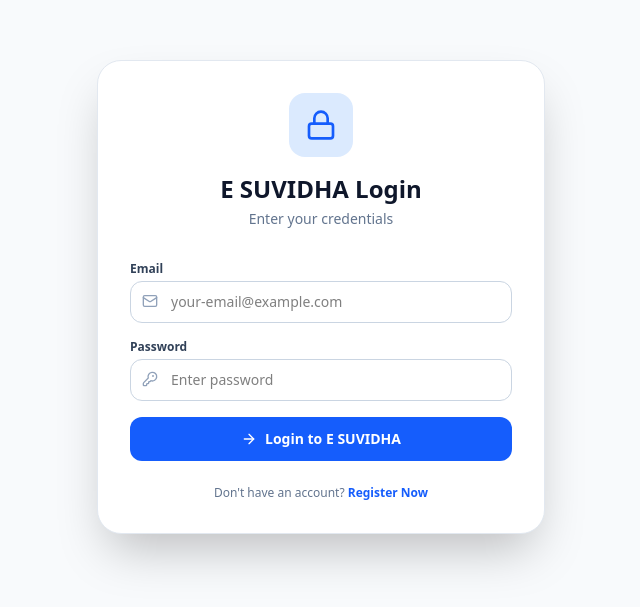
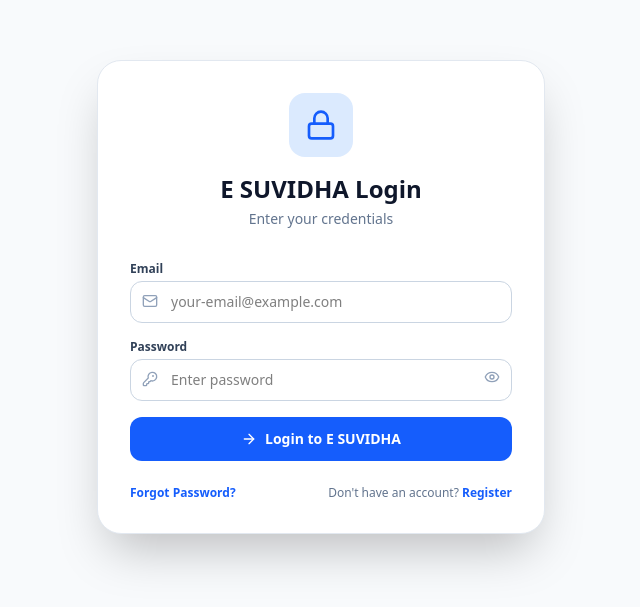
Before and after one commit to pankaj34540/999tools, a React (Vite) app: page /e-suvidha in a window 1280 px wide. Shown: the part 103-710 px from the top of the page, without its empty margins (319-959 px from the left). Built offline with nearby package versions, Linux system fonts and the light colour scheme; no server answers; the database is empty.

Commit message:
Enhance login with password reset and input trimming
Added password reset functionality and improved error handling. Updated login process to trim email and password inputs.

```diff
--- a/src/pages/ESuvidhaPage.tsx
+++ b/src/pages/ESuvidhaPage.tsx
@@ -1,103 +1,64 @@
 import React, { useState } from 'react';
 import { useApp } from '../context/AppContext';
 import ESuvidhaPortal from '../components/esuvidha/ESuvidhaPortal';
-import { Lock, Mail, KeyRound, Loader2, ArrowRight, ShieldCheck, CreditCard } from 'lucide-react';
-import { signInWithEmailAndPassword } from 'firebase/auth';
-import { auth } from '../config/firebase';
+import { Lock, Mail, KeyRound, Loader2, ArrowRight, ShieldCheck, CreditCard, Eye, EyeOff } from 'lucide-react';
+import { signInWithEmailAndPassword, sendPasswordResetEmail } from 'firebase/auth';
+import { auth, db } from '../config/firebase';
 import { doc, updateDoc } from 'firebase/firestore';
-import { db } from '../config/firebase';
 
 const ESuvidhaPage: React.FC = () => {
   const { currentUser, showNotification } = useApp();
 
-  // Login State
   const [email, setEmail] = useState('');
   const [password, setPassword] = useState('');
+  const [showPassword, setShowPassword] = useState(false);
   const [loading, setLoading] = useState(false);
   const [errorMsg, setErrorMsg] = useState('');
-
-  // Payment State
-  const [payLoading, setPayLoading] = useState(false);
+  const [resetSent, setResetSent] = useState(false);
 
   const handleLogin = async (e: React.FormEvent) => {
     e.preventDefault();
     setLoading(true);
     setErrorMsg('');
     try {
-      await signInWithEmailAndPassword(auth, email, password);
+      await signInWithEmailAndPassword(auth, email.trim(), password.trim());
       showNotification('✅ Login Successful!');
-      // Page reload hoga aur dashboard dikhega
       window.location.reload();
     } catch (err: any) {
-      setErrorMsg('Invalid email or password. Please check your email.');
+      console.error('Login error:', err);
+      if (err.code === 'auth/invalid-credential' || err.code === 'auth/wrong-password') {
+        setErrorMsg('❌ Galat Email ya Password. Check karein.');
+      } else if (err.code === 'auth/user-not-found') {
+        setErrorMsg('❌ Ye email registered nahi hai. Pehle register karein.');
+      } else {
+        setErrorMsg('❌ Login failed. Please try again.');
+      }
     } finally {
       setLoading(false);
     }
   };
 
-  const handlePayment = async () => {
-    if (!currentUser) return;
-    setPayLoading(true);
+  const handleForgotPassword = async () => {
+    if (!email.trim()) {
+      setErrorMsg('❌ Pehle apna email daalein.');
+      return;
+    }
+    setLoading(true);
+    setErrorMsg('');
     try {
-      await new Promise(resolve => setTimeout(resolve, 1500));
-      await updateDoc(doc(db, 'userAccounts', currentUser.id), {
-        eSuvidhaAccess: true,
-        eSuvidhaPaidAt: new Date().toISOString()
-      });
-      showNotification('✅ Payment successful! Welcome to E SUVIDHA.');
-      window.location.reload();
-    } catch (err) {
-      console.error(err);
-      showNotification('❌ Payment failed. Try again.');
+      await sendPasswordResetEmail(auth, email.trim());
+      setResetSent(true);
+      showNotification('✅ Password reset link aapke email pe bheja gaya hai.');
+    } catch (err: any) {
+      console.error('Reset error:', err);
+      setErrorMsg(err.message || '❌ Failed to send reset email.');
     } finally {
-      setPayLoading(false);
+      setLoading(false);
     }
   };
 
-  // 1. Agar User Login Hai (currentUser exists)
-  if (currentUser) {
-    // Agar payment nahi kiya (eSuvidhaAccess false)
-    if (!currentUser.eSuvidhaAccess) {
-      return (
-        <div className="min-h-screen flex items-center justify-center bg-slate-50 px-4 py-12">
-          <div className="max-w-lg w-full bg-white rounded-3xl shadow-2xl overflow-hidden border border-slate-200">
-            <div className="bg-gradient-to-r from-blue-700 to-indigo-800 p-8 text-center text-white">
-               <div className="w-16 h-16 bg-white/20 rounded-2xl flex items-center justify-center mx-auto mb-4 backdrop-blur-sm">
-                 <ShieldCheck className="w-8 h-8 text-white" />
-               </div>
-               <h1 className="text-3xl font-black mb-2">E SUVIDHA</h1>
-               <p className="text-blue-100 font-semibold">One-Time Registration Portal</p>
-            </div>
-            <div className="p-8 space-y-6">
-              <div className="text-center">
-                <div className="text-5xl font-black text-slate-900 mb-2">₹139</div>
-                <p className="text-sm text-slate-500 font-medium">One-Time Fee (Lifetime Access)</p>
-              </div>
-              <ul className="space-y-3 text-sm text-slate-600 bg-slate-50 p-4 rounded-xl border border-slate-100">
-                <li className="flex gap-2"><span className="text-emerald-500 font-bold">✔</span> Lifetime Access to E SUVIDHA Dashboard</li>
-                <li className="flex gap-2"><span className="text-emerald-500 font-bold">✔</span> All Government Services</li>
-                <li className="flex gap-2"><span className="text-emerald-500 font-bold">✔</span> Paid Tools & Free Tools</li>
-                <li className="flex gap-2"><span className="text-emerald-500 font-bold">✔</span> Wallet System</li>
-              </ul>
-              <button
-                onClick={handlePayment}
-                disabled={payLoading}
-                className="w-full py-4 bg-gradient-to-r from-blue-600 to-indigo-600 hover:from-blue-500 hover:to-indigo-500 text-white font-black text-lg rounded-xl shadow-lg transition flex items-center justify-center gap-2 disabled:opacity-70"
-              >
-                {payLoading ? <Loader2 className="w-5 h-5 animate-spin" /> : <CreditCard className="w-5 h-5" />}
-                {payLoading ? 'Processing...' : 'Pay ₹139 via Cashfree'}
-              </button>
-            </div>
-          </div>
-        </div>
-      );
-    }
-
-    // Agar payment ho gaya hai, toh Dashboard dikhao
-    return <ESuvidhaPortal />;
-  }
-
-  // 2. Agar Login Nahi Hai (Login Page)
+  // 1. Login Page
+  if (!currentUser) {
     return (
       <div className="min-h-screen flex items-center justify-center bg-slate-50 px-4">
         <div className="bg-white p-8 rounded-3xl shadow-2xl max-w-md w-full border border-slate-200">
@@ -130,13 +91,20 @@ const ESuvidhaPage: React.FC = () => {
               <div className="relative">
                 <KeyRound className="w-4 h-4 absolute left-3 top-3 text-slate-400" />
                 <input
-                type="password"
+                  type={showPassword ? 'text' : 'password'}
                   required
                   value={password}
                   onChange={(e) => setPassword(e.target.value)}
                   placeholder="Enter password"
-                className="w-full pl-10 pr-4 py-2.5 border border-slate-300 rounded-xl focus:ring-2 focus:ring-blue-500 outline-none text-sm"
+                  className="w-full pl-10 pr-10 py-2.5 border border-slate-300 rounded-xl focus:ring-2 focus:ring-blue-500 outline-none text-sm"
                 />
+                <button
+                  type="button"
+                  onClick={() => setShowPassword(!showPassword)}
+                  className="absolute right-3 top-2.5 text-slate-400 hover:text-slate-600"
+                >
+                  {showPassword ? <EyeOff className="w-4 h-4" /> : <Eye className="w-4 h-4" />}
+                </button>
               </div>
             </div>
 
@@ -156,12 +124,75 @@ const ESuvidhaPage: React.FC = () => {
             </button>
           </form>
 
-        <div className="mt-6 text-center text-xs text-slate-500">
-          Don't have an account? <a href="/" className="text-blue-600 font-bold hover:underline">Register Now</a>
+          <div className="flex items-center justify-between mt-6 text-xs">
+            <button onClick={handleForgotPassword} className="text-blue-600 font-bold hover:underline">
+              Forgot Password?
+            </button>
+            <span className="text-slate-500">
+              Don't have an account? <a href="/" className="text-blue-600 font-bold hover:underline">Register</a>
+            </span>
           </div>
         </div>
       </div>
     );
+  }
+
+  // 2. Payment Page
+  if (!currentUser.eSuvidhaAccess) {
+    const handlePayment = async () => {
+      setLoading(true);
+      try {
+        await new Promise(resolve => setTimeout(resolve, 1500));
+        await updateDoc(doc(db, 'userAccounts', currentUser.id), {
+          eSuvidhaAccess: true,
+          eSuvidhaPaidAt: new Date().toISOString()
+        });
+        showNotification('✅ Payment successful! Welcome to E SUVIDHA.');
+        window.location.reload();
+      } catch (err) {
+        showNotification('❌ Payment failed. Try again.');
+      } finally {
+        setLoading(false);
+      }
+    };
+
+    return (
+      <div className="min-h-screen flex items-center justify-center bg-slate-50 px-4 py-12">
+        <div className="max-w-lg w-full bg-white rounded-3xl shadow-2xl overflow-hidden border border-slate-200">
+          <div className="bg-gradient-to-r from-blue-700 to-indigo-800 p-8 text-center text-white">
+             <div className="w-16 h-16 bg-white/20 rounded-2xl flex items-center justify-center mx-auto mb-4 backdrop-blur-sm">
+               <ShieldCheck className="w-8 h-8 text-white" />
+             </div>
+             <h1 className="text-3xl font-black mb-2">E SUVIDHA</h1>
+             <p className="text-blue-100 font-semibold">One-Time Registration Portal</p>
+          </div>
+          <div className="p-8 space-y-6">
+            <div className="text-center">
+              <div className="text-5xl font-black text-slate-900 mb-2">₹139</div>
+              <p className="text-sm text-slate-500 font-medium">One-Time Fee (Lifetime Access)</p>
+            </div>
+            <ul className="space-y-3 text-sm text-slate-600 bg-slate-50 p-4 rounded-xl border border-slate-100">
+              <li className="flex gap-2"><span className="text-emerald-500 font-bold">✔</span> Lifetime Access</li>
+              <li className="flex gap-2"><span className="text-emerald-500 font-bold">✔</span> All Government Services</li>
+              <li className="flex gap-2"><span className="text-emerald-500 font-bold">✔</span> Paid Tools & Free Tools</li>
+              <li className="flex gap-2"><span className="text-emerald-500 font-bold">✔</span> Wallet System</li>
+            </ul>
+            <button
+              onClick={handlePayment}
+              disabled={loading}
+              className="w-full py-4 bg-gradient-to-r from-blue-600 to-indigo-600 hover:from-blue-500 hover:to-indigo-500 text-white font-black text-lg rounded-xl shadow-lg transition flex items-center justify-center gap-2 disabled:opacity-70"
+            >
+              {loading ? <Loader2 className="w-5 h-5 animate-spin" /> : <CreditCard className="w-5 h-5" />}
+              {loading ? 'Processing...' : 'Pay ₹139 & Activate'}
+            </button>
+          </div>
+        </div>
+      </div>
+    );
+  }
+
+  // 3. Dashboard
+  return <ESuvidhaPortal />;
 };
 
 export default ESuvidhaPage;
```
Lines whose indentation alone changed are shown as unchanged.
